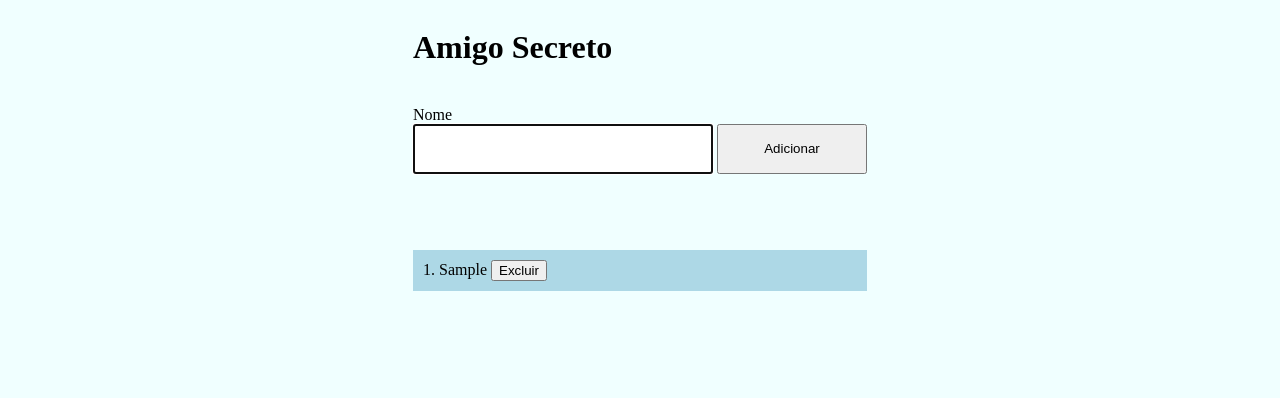
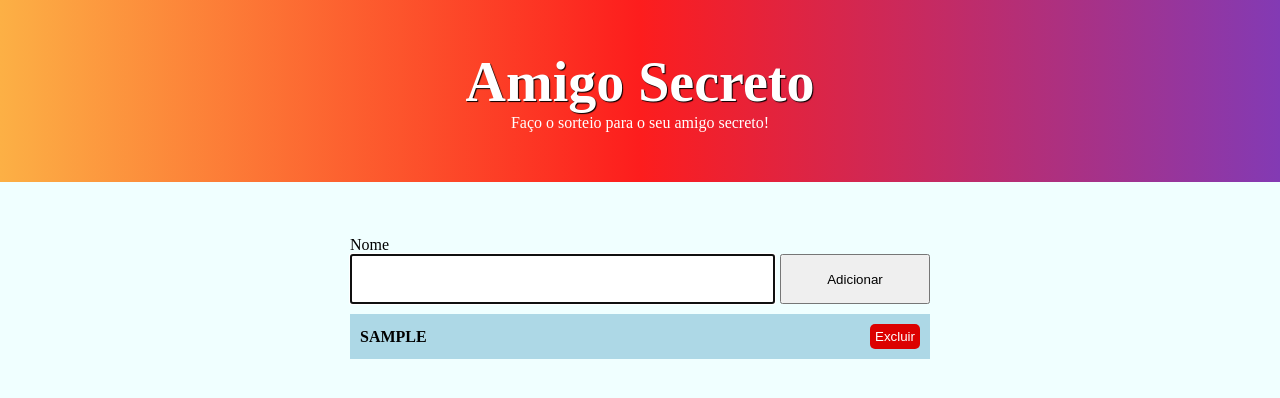
Before and after one commit to franklindeoliveira/amigosecreto, a plain HTML site: page index.html in a window 1280 px wide. Both pictures are taken after typing "Sample" into the empty fields and a click on the button "Adicionar". Drawn offline with Linux system fonts and the light colour scheme.

Commit message:
Novos estilos e validações.

```diff
--- a/index.html
+++ b/index.html
@@ -7,16 +7,48 @@
   <style>
     * {
       box-sizing: border-box;
+      margin: 0;
     }
 
     body {
       background-color: azure;
+    }
+
+    main {
+      background-color: azure;
       display: flex;
       justify-content: center;
+      flex-direction: column;
+      max-width: 600px;
+      margin: 0 auto;
     }
+
+    header {
+      text-align: center;
+      background: rgb(131,58,180);
+      background: linear-gradient(270deg, rgba(131,58,180,1) 0%, rgba(253,29,29,1) 50%, rgba(252,176,69,1) 100%);
+      padding: 50px 0;
+      color: white;
+      width: 100%;
+    }
+
+    header h1 {
+      text-shadow: 1px 1px 1px black;
+      font-size: 56px;
+    }
+
+    #sorteio {
+      margin: 10px
+    }
+
+    button:hover {
+      cursor: pointer;
+    }
+
     button#adicionar {
       width: 150px;
       height: 50px;
+
     }
     button#sortear {
       width: 100%;
@@ -26,9 +58,8 @@
     input {
       width: 300px;
       height: 50px;
-    }
-    .nome {
-      display: block;
+      padding: 10px;
+      text-transform: uppercase;
     }
     ul {
       padding-inline-start: 0px;
@@ -37,26 +68,77 @@
     ul li {
       padding: 10px;
       background-color: lightblue;
-      list-style-type: decimal;
       margin-bottom: 5px;
+      display: flex;
+      align-items: center;
+    }
+    ul li div {
+      flex-grow: 1;
     }
     #mensagens {
-      margin: 100px;
+      margin: 20px 0;
+      text-align: left;
+      display: inline-block;
+      color: red;
+    }
+    .form {
+      display: flex;
+      flex-direction: column;
+    }
+    .form .controles, .form .sortear {
+      flex-grow: 1;
+    }
+    .controles-input {
+      display: flex;
+      gap: 5px;;
+    }
+    .controles-input input {
+      flex-grow: 1;
+    }
+
+    .botao-excluir {
+      border: none;
+      background-color: rgb(220, 1, 1);
+      color: white;
+      border-radius: 5px;
+      padding: 5px;
+    }
+    .botao-excluir:hover {
+      background-color: rgb(255, 0, 0);
+    }
+    .nome-participante {
+      font-weight: bold;
+      text-transform: uppercase;
+    }
+
+    #participantes {
+      margin-top: 10px;
     }
   </style>
 </head>
 <body>
+  <header>
+    <h1>Amigo Secreto</h1>
+    <p>Faço o sorteio para o seu amigo secreto!</p>
+  </header>
   <main>
-    <h1>Amigo Secreto</h1>
 
     <div id="sorteio" style="display: hidden;">
 
       <span id="mensagens"></span>
 
+      <div class="form">
+        <div class="controles">
           <label for="nome" class="nome">Nome</label>
+          <div class="controles-input">
             <input id="nome" type="text">
             <button id="adicionar">Adicionar</button>
-      <button id="sortear" style="display: block;visibility: hidden;">Sortear</button>
+          </div>
+        </div>
+        <div class="sortear">
+          <button id="sortear" style="display: none;">Sortear</button>
+        </div>
+      </div>
 
       <ul id="participantes"></ul>
     </div>
@@ -94,7 +176,7 @@
       document.getElementById(`participante${id}`).remove()
       participantes = participantes.filter(p => p.id != id)
       if (participantes.length < 3) {
-        document.querySelector("#sortear").style.visibility = "hidden"
+        document.querySelector("#sortear").style.display = "none"
       }
       document.getElementById("nome").focus()
     }
@@ -102,6 +184,13 @@
     function adicionarParticipante() {
 
       let novoNome = document.querySelector("#nome").value
+
+      if (novoNome.trim() == "") {
+        document.querySelector("#mensagens").textContent = "Nome vazio. Não é possível adicionar um nome vazio."
+        return
+      } else {
+        document.querySelector("#mensagens").textContent = ""
+      }
 
       if (participantes.find(p => p.nome == novoNome) != undefined) {
         document.querySelector("#mensagens").textContent = "Nome já adicionado."
@@ -120,17 +209,19 @@
 
       $participantes.innerHTML += `
         <li id="participante${participante.id}">
-          <span>${participante.nome}</span>
+          <div>
+            <span class="nome-participante">${participante.nome}</span>
             <span id="id${participante.id}"></span>
             <span id="idAmigo${participante.id}"></span>
             <a id="link${participante.id}" href="" target="_blank"></a>
-          <button onclick="excluir(event)" id="excluir${participante.id}">Excluir</button>
+          </div>
+          <button class="botao-excluir" onclick="excluir(event)" id="excluir${participante.id}">Excluir</button>
         </li>
       `
       document.querySelector("#nome").value = ""
       if (participantes.length > 2) {
         document.querySelector("#mensagens").textContent = ""
-        document.querySelector("#sortear").style.visibility = ""
+        document.querySelector("#sortear").style.display = ""
       }
       document.getElementById("nome").focus()
     }
```
Lines whose indentation alone changed are shown as unchanged.
